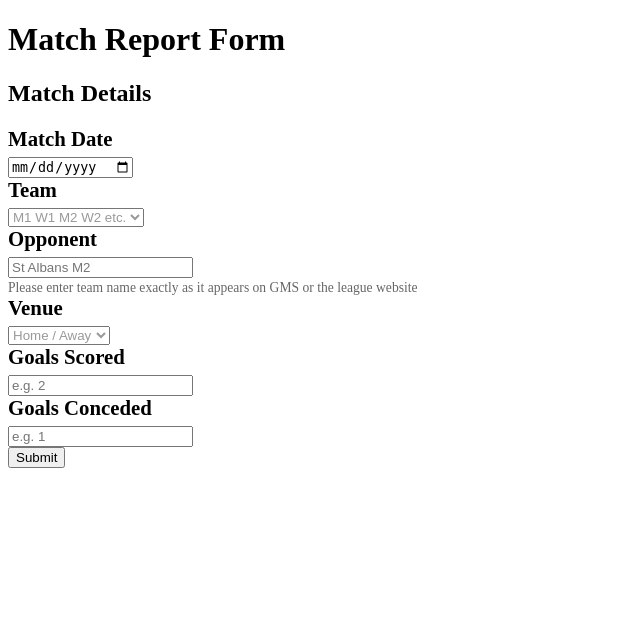
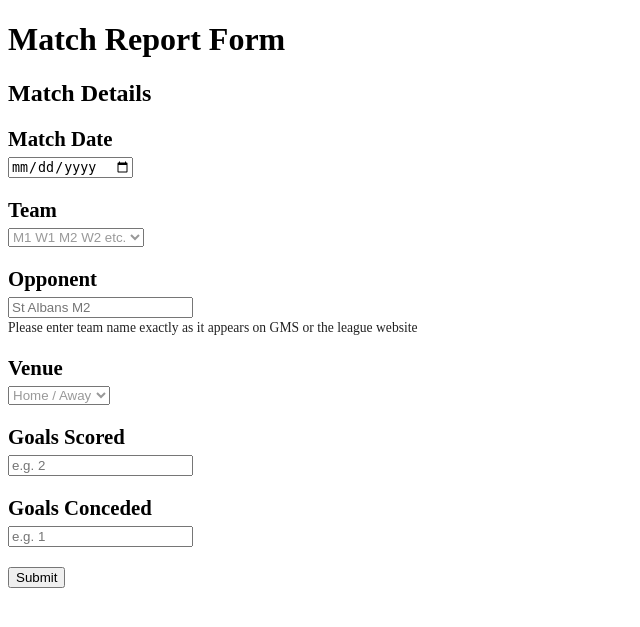
Before and after one commit to JuvrajSingh/OHHC-Match-Report-Form, a Flask app: page / in a window 1280 px wide. Shown: the top 627 px of the page, without its empty margins (0-640 px from the left). Run offline with Flask 3, Linux system fonts and the light colour scheme.

Commit message:
fixed spacing between form questions

```diff
--- a/static/style.css
+++ b/static/style.css
@@ -1,3 +1,8 @@
+/* adds spacing between each question within form */
+.form-field {
+    margin-bottom: 20px; /* space between form sections */
+}
+
 /* turns label into block element and styles it to look like h3 */
 label {
     display: block;
@@ -17,8 +22,8 @@ select option {
 
 /* styling form question sublabel */
 .form-help {
-    display: block;      /* makes it appear on its own line */
-    font-size: 0.85em;   /* smaller text */
-    color: #666;         /* gray, subtle */
-    margin-top: 2px;     /* a bit of spacing from the input */
+    display: block;
+    font-size: 0.85em;
+    color: #222;
+    margin-top: 2px;
 }
--- a/templates/index.html
+++ b/templates/index.html
@@ -20,7 +20,7 @@
         <form action="/" method="post">
             <h2>Match Details</h2>
 
-            <div>
+            <div class="form-field">
                 <label for="match_date">Match Date</label>
                 <input type="date"
                 id="match_date"
@@ -29,7 +29,7 @@
                 required>
             </div>
 
-            <div>
+            <div class="form-field">
                 <label for="team">Team</label>
                 <select id="team" name="team" required>
                     <option value="" disabled selected hidden>M1 W1 M2 W2 etc.</option>
@@ -38,7 +38,7 @@
                 </select>
             </div>
 
-            <div>
+            <div class="form-field">
                 <label for="opponent">Opponent</label>
                 <input type="text"
                 id="opponent"
@@ -49,7 +49,7 @@
                 <small id="opponent_help" class="form-help">Please enter team name exactly as it appears on GMS or the league website</small>
             </div>
 
-            <div>
+            <div class="form-field">
                 <label for="venue">Venue</label>
                 <select id="venue" name="venue" required>
                     <option value="" disabled selected hidden>Home / Away</option>
@@ -58,7 +58,7 @@
                 </select>
             </div>
 
-            <div>
+            <div class="form-field">
                 <label for="scored">Goals Scored</label>
                 <input type="number"
                 id="scored"
@@ -68,7 +68,7 @@
                 required>
             </div>
 
-            <div>
+            <div class="form-field">
                 <label for="conceded">Goals Conceded</label>
                 <input type="number"
                 id="conceded"
@@ -78,7 +78,7 @@
                 required>
             </div>
 
-            <div>
+            <div class="form-field">
                 <button type="submit">Submit</button>
             </div>
         </form>
```
